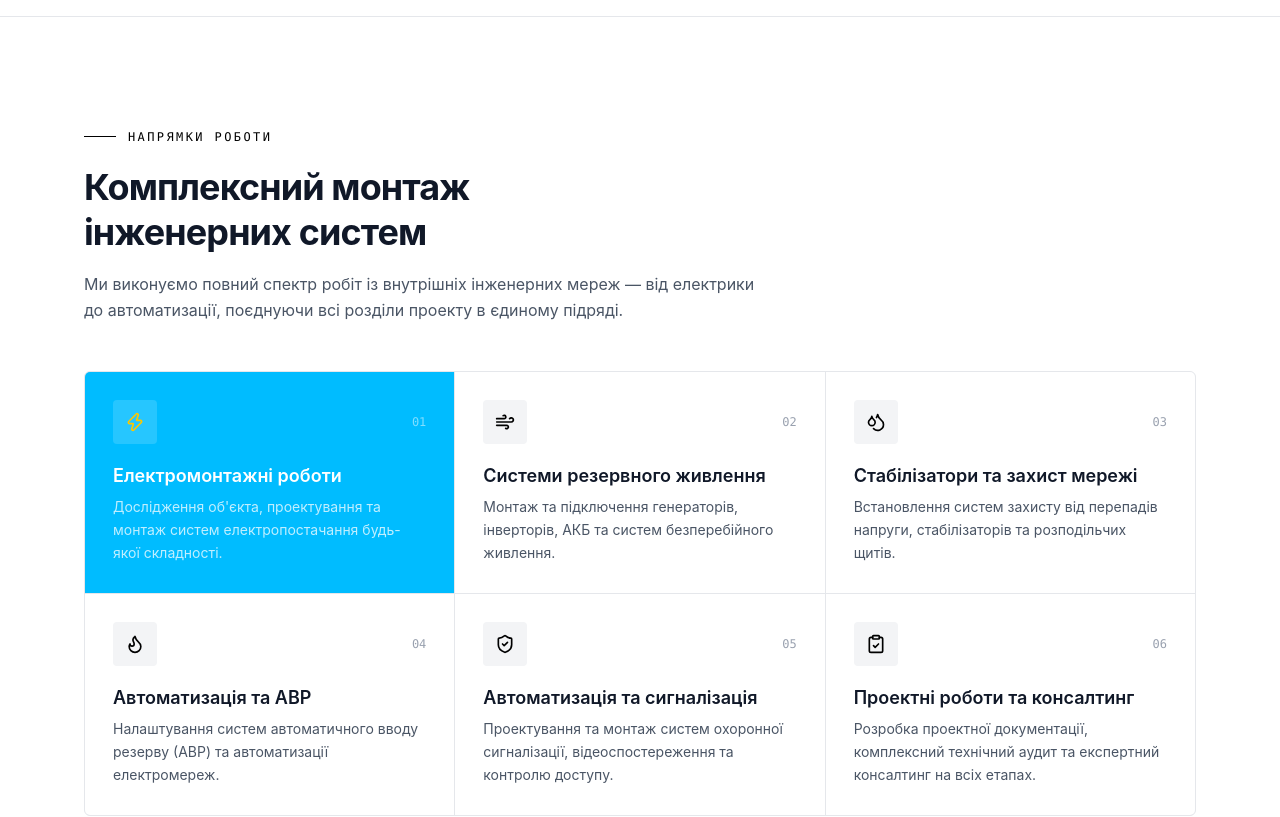
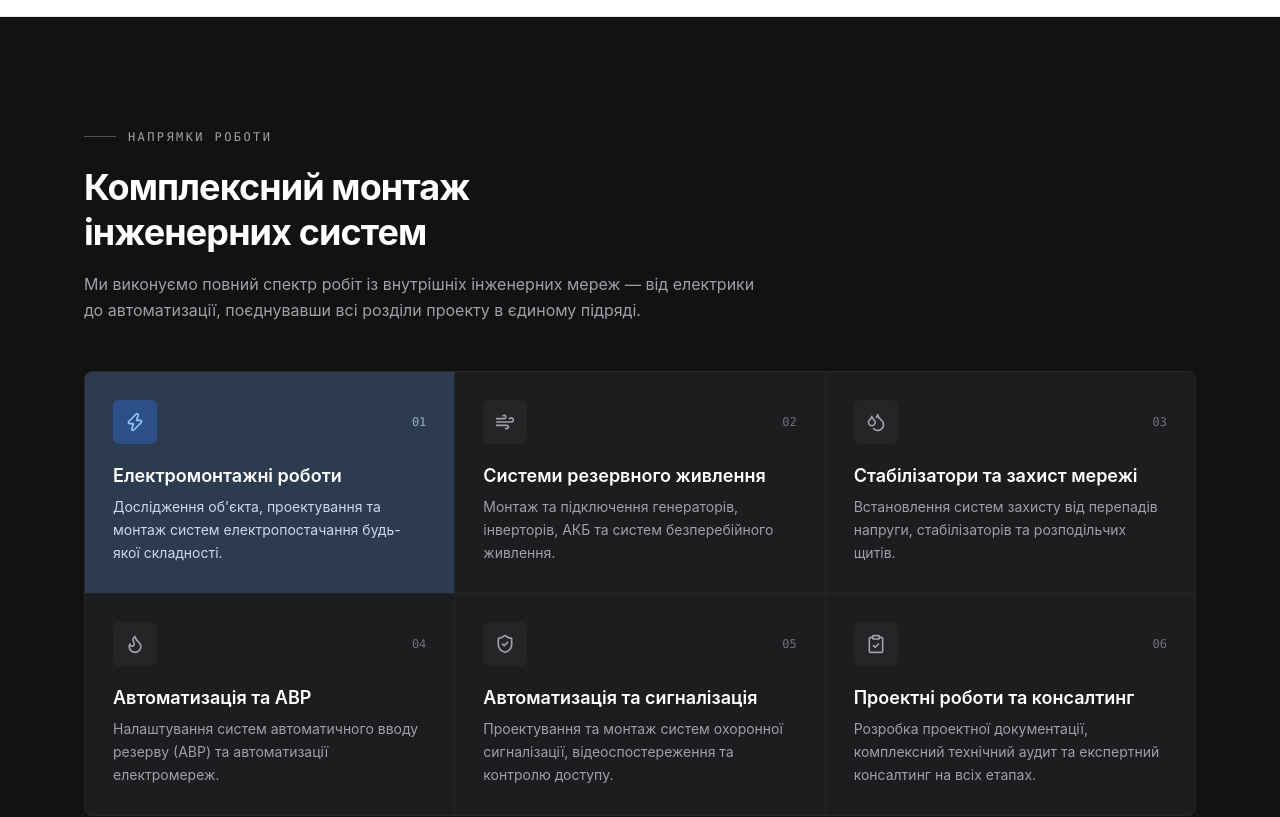
Before and after one commit to leshabilo2013-cloud/comen-website, a Next.js app: page / in a window 1280 px wide. Shown: the part 1480-2297 px from the top of the page. Built offline with nearby package versions, Linux system fonts and the light colour scheme.

Commit message:
Refactor DirectionsSection for dark mode styling
Updated styles and colors in the DirectionsSection component for improved dark mode support and visual consistency.

```diff
--- a/components/directions-section.tsx
+++ b/components/directions-section.tsx
@@ -43,22 +43,22 @@ const DIRECTIONS = [
 
 export function DirectionsSection() {
   return (
-    <section id="directions" className="scroll-mt-20 border-b border-gray-200 bg-white py-20 md:py-28">
+    <section id="directions" className="scroll-mt-20 border-b border-zinc-800 bg-[#121212] py-20 text-white md:py-28">
       <div className="mx-auto max-w-6xl px-5">
         <Reveal className="max-w-2xl">
-          <div className="flex items-center gap-3 font-mono text-xs uppercase tracking-[0.2em] text-black">
-            <span className="h-px w-8 bg-black" aria-hidden="true" />
+          <div className="flex items-center gap-3 font-mono text-xs uppercase tracking-[0.2em] text-zinc-400">
+            <span className="h-px w-8 bg-zinc-600" aria-hidden="true" />
             Напрямки роботи
           </div>
-          <h2 className="mt-5 font-display text-3xl font-bold leading-tight tracking-tight text-gray-900 md:text-4xl text-balance">
+          <h2 className="mt-5 font-display text-3xl font-bold leading-tight tracking-tight text-white md:text-4xl text-balance">
             Комплексний монтаж інженерних систем
           </h2>
-          <p className="mt-4 text-base leading-relaxed text-gray-600 text-pretty">
-            Ми виконуємо повний спектр робіт із внутрішніх інженерних мереж — від електрики до автоматизації, поєднуючи всі розділи проекту в єдиному підряді.
+          <p className="mt-4 text-base leading-relaxed text-zinc-400 text-pretty">
+            Ми виконуємо повний спектр робіт із внутрішніх інженерних мереж — від електрики до автоматизації, поєднувавши всі розділи проекту в єдиному підряді.
           </p>
         </Reveal>
 
-        <div className="mt-12 grid gap-px overflow-hidden rounded-md border border-gray-200 bg-gray-200 sm:grid-cols-2 lg:grid-cols-3">
+        <div className="mt-12 grid gap-px overflow-hidden rounded-lg border border-zinc-800 bg-zinc-800 sm:grid-cols-2 lg:grid-cols-3">
           {DIRECTIONS.map((d, i) => {
             const Icon = d.icon
             return (
@@ -66,8 +66,8 @@ export function DirectionsSection() {
                 <article
                   className={`group relative flex w-full flex-col p-7 transition-[background-color,box-shadow] duration-300 ${
                     d.featured
-                      ? "bg-sky-400 text-white"
-                      : "bg-white text-gray-900 hover:z-10 hover:bg-gray-50 hover:shadow-lg"
+                      ? "bg-[#2d3b4e] text-white"
+                      : "bg-[#1c1d1f] text-zinc-200 hover:bg-[#25272a]"
                   }`}
                 >
                   <span
@@ -76,24 +76,26 @@ export function DirectionsSection() {
                   />
                   <div className="flex items-center justify-between">
                     <span
-                      className={`flex h-11 w-11 items-center justify-center rounded-sm transition-transform duration-300 group-hover:scale-110 ${
-                        d.featured ? "bg-white/15 text-yellow-400" : "bg-gray-100 text-black"
+                      className={`flex h-11 w-11 items-center justify-center rounded-md transition-transform duration-300 group-hover:scale-110 ${
+                        d.featured ? "bg-blue-500/30 text-blue-300" : "bg-zinc-800/80 text-zinc-400"
                       }`}
                     >
                       <Icon className="h-5 w-5" aria-hidden="true" />
                     </span>
                     <span
                       className={`font-mono text-xs ${
-                        d.featured ? "text-white/50" : "text-gray-400"
+                        d.featured ? "text-blue-200/70" : "text-zinc-500"
                       }`}
                     >
                       {d.id}
                     </span>
                   </div>
-                  <h3 className="mt-5 font-display text-lg font-semibold leading-snug">{d.title}</h3>
+                  <h3 className="mt-5 font-display text-lg font-semibold leading-snug text-white">
+                    {d.title}
+                  </h3>
                   <p
                     className={`mt-2 text-sm leading-relaxed ${
-                      d.featured ? "text-white/75" : "text-gray-600"
+                      d.featured ? "text-blue-100/90" : "text-zinc-400"
                     }`}
                   >
                     {d.desc}
```
